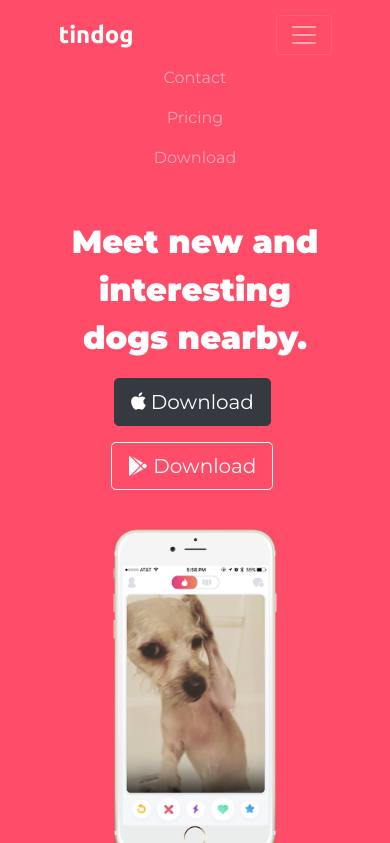
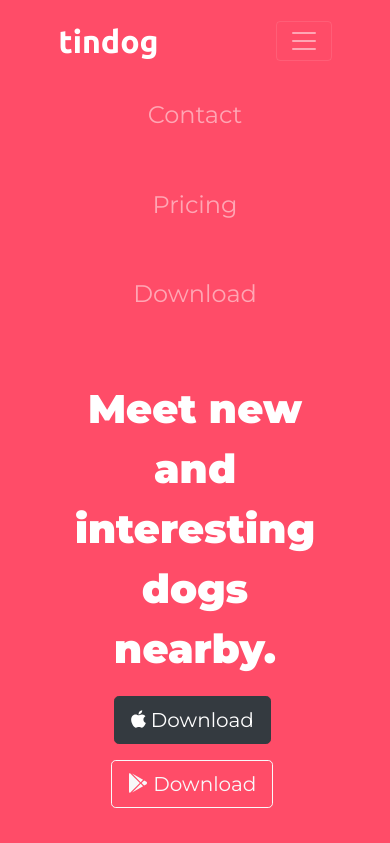
Before and after one commit to Destickz/tindog, a plain HTML site: page index.html in a window 390 px wide. Both pictures are taken after a click on the button "Toggle navigation". Shown: the top 843 px of the page. Drawn offline with nearby package versions, Linux system fonts and the light colour scheme.

Commit message:
Update styles.css

```diff
--- a/css/styles.css
+++ b/css/styles.css
@@ -97,7 +97,7 @@ right: 30%;
   }
 
   .big-heading {
-    font-size: 2rem;
+    font-size: 2.5rem;
     line-height: 1.5;
     font-weight: 900;
   }
@@ -109,7 +109,7 @@ right: 30%;
 
   .navbar-brand {
     font-family: Ubuntu;
-    font-size: 1.5rem;
+    font-size: 2rem;
     font-weight: bold;
   }
 
@@ -118,8 +118,11 @@ right: 30%;
   }
 
   .nav-link {
-  font-size: 1rem;
+  font-size: 1.5rem;
   font-family: 'Montserrat';
+  margin: 8%;
+
+
   }
 
   .feature-title {
```
